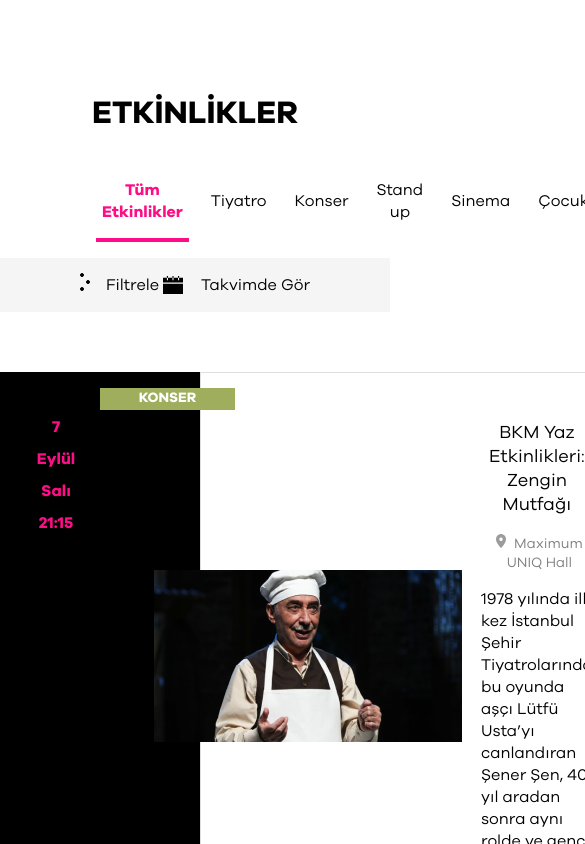
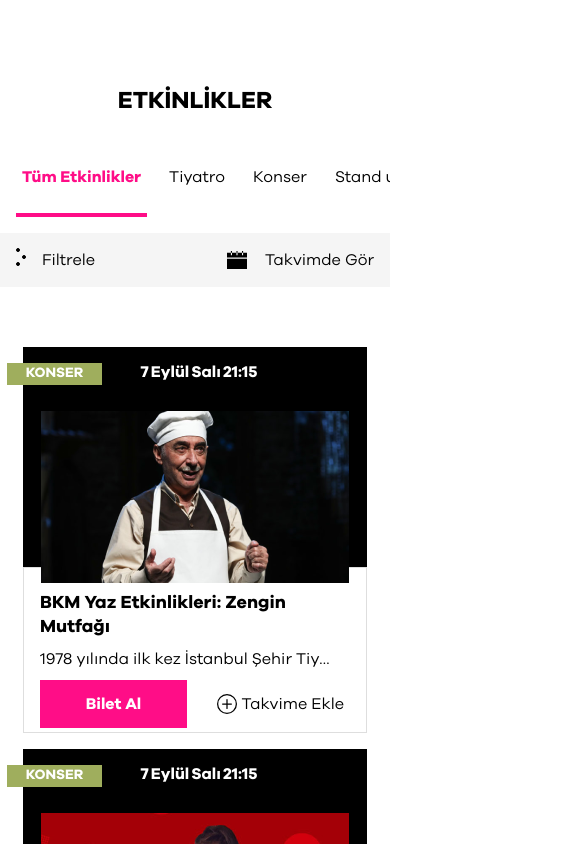
Before and after one commit to mertyatir/madde22challange, a React (Create React App) app: page / in a window 390 px wide. Shown: the top 844 px of the page, 585 px wide, since content can reach past the window. Built offline with nearby package versions, Linux system fonts and the light colour scheme; some icons are missing.

Commit message:
responsive

```diff
--- a/src/App.css
+++ b/src/App.css
@@ -40,6 +40,86 @@
   src: url("./assets/fonts/Galano Font/GalanoGrotesqueRegular.otf");
 }
 
+/*MEDIA QUERIES*/
+
+/* MOBİLE */
+@media (max-width: 1064px) {
+  .searchContainer {
+    display: none !important;
+  }
+  .heading {
+    font-size: 24px;
+  }
+
+  .itemBoxContainer {
+    grid-template-columns: minmax(100%, 1fr) !important;
+  }
+  .otherHalfofBox {
+    padding-left: 1rem !important;
+    padding-right: 1rem !important;
+    padding-top: 0.25rem !important;
+    padding-bottom: 0.25rem !important;
+    display: flex !important;
+    flex-direction: column !important;
+  }
+  .buttonSectionContainer {
+    display: flex;
+    flex-direction: row !important;
+    justify-content: space-between !important;
+  }
+  .selectionMenu {
+    margin-right: auto !important;
+    margin-left: auto !important;
+  }
+
+  .placeholderDiv {
+    display: none !important;
+  }
+
+  .itemBoxContainer {
+    max-width: 344px !important;
+  }
+  .eventImageContainer {
+    inset: 80px 0 0 0 !important;
+    justify-content: center !important;
+  }
+  .bannerText {
+    inset: 16px auto auto -16px !important;
+    padding-inline: 0 !important;
+  }
+  .innerDateContainer {
+    display: flex !important;
+    flex-flow: row wrap !important;
+    align-items: baseline !important;
+    justify-content: center !important;
+    padding: 5px 0px 5px 10px !important;
+  }
+  .dateText {
+    color: white !important;
+    font-size: 16px !important;
+    padding-right: 2px !important;
+  }
+  .infoTextContainer {
+    width: 95%; /* Need to specify a width (can be any unit). overflow: hidden does nothing unless the width of .title is less than the width of the containing content */
+    overflow: hidden; /* to hide anything that doesn't fit in the containing element. */
+    white-space: nowrap; /* to make sure the line doesn't break when it is longer than the containing div. */
+    text-overflow: ellipsis; /* to make sure the text doesn't just disappear */
+  }
+  #itemBoxLocationText {
+    display: none !important;
+  }
+  .informationHeaderText {
+    margin-bottom: 0px !important;
+  }
+  .informationItemButtonText {
+    margin: 0px !important;
+  }
+  .infoTextContainer {
+    margin-top: 10px !important;
+    margin-bottom: 10px !important;
+  }
+}
+
 /* HEADER */
 
 h2 {
@@ -48,10 +128,6 @@ h2 {
 }
 
 /* SELECTIONBAR */
-
-.menuContainer {
-  padding-bottom: 1rem;
-}
 
 .buttonActiveSubDivider.active {
   position: absolute;
@@ -73,6 +149,7 @@ h2 {
   font-family: GalanoGrotesqueRegular;
   margin-inline-start: 1rem;
   cursor: pointer;
+  white-space: nowrap;
 }
 
 .selectionButtonText.inactive {
@@ -109,8 +186,9 @@ h2 {
   display: flex;
   justify-content: space-between;
   align-items: center;
-  padding-inline-start: 5rem;
-  padding-inline-end: 5rem;
+
+  padding-bottom: 1rem;
+  overflow: auto;
 }
 
 .input {
@@ -177,8 +255,8 @@ h2 {
   display: flex;
   align-items: center;
   justify-content: space-between;
-  padding-left: 5rem;
-  padding-right: 5rem;
+  padding-left: 1rem;
+  padding-right: 1rem;
   background-color: var(--white-smoke);
 }
 
@@ -272,7 +350,6 @@ h2 {
 }
 
 .dateContainer {
-  min-height: 204px;
   background: black;
   position: relative;
   min-height: 212px;
@@ -281,11 +358,10 @@ h2 {
 
 .bannerText {
   white-space: nowrap;
-  min-width: 110px;
+
   top: 16px;
   left: auto;
   right: -5px;
-  max-width: none;
   display: inline-block;
   padding-inline-start: 1.25rem;
   padding-inline-end: 1.25rem;
@@ -339,8 +415,9 @@ h2 {
   color: black;
   position: static;
   font-size: 18px;
-
+  font-family: GalanoGrotesqueBold;
   overflow: hidden;
+  text-align: start;
 }
 
 .otherHalfofBox {
@@ -383,10 +460,10 @@ h2 {
   align-items: center;
   justify-content: center;
   background-color: var(--pink);
+  font-family: GalanoGrotesqueBold;
 }
 
 #addToCalendarButton {
-  margin-top: 0.5rem;
   border-width: 0;
   background-color: white;
   align-items: center;
--- a/src/components/ItemBox.js
+++ b/src/components/ItemBox.js
@@ -12,7 +12,7 @@ function ItemBox({ title, infoText, img }) {
   return (
     <div className="itemBoxContainer">
       <div className="dateContainer">
-        <span class="bannerText">Konser</span>
+        <span className="bannerText">Konser</span>
         <div className="innerDateContainer">
           <span className="dateText">7</span>
           <span className="dateText">Eylül</span>
@@ -33,7 +33,10 @@ function ItemBox({ title, infoText, img }) {
             <LocationIcon id="locationIcon" />
             Maximum UNIQ Hall
           </p>
-          <p style={{ textAlign: "left" }}>{infoText}</p>
+
+          <p className="infoTextContainer" style={{ textAlign: "left" }}>
+            {infoText}
+          </p>
         </div>
         <div className="buttonSectionContainer">
           <p className="informationItemButtonText">Bilet Al</p>
@@ -45,7 +48,7 @@ function ItemBox({ title, infoText, img }) {
               setSelected(!selected)
             }}
           >
-            <span class="addToCalendarText"></span>
+            <span className="addToCalendarText"></span>
             {selected ? (
               <AddedIcon size={20} style={{ marginRight: 5 }} />
             ) : (
```
